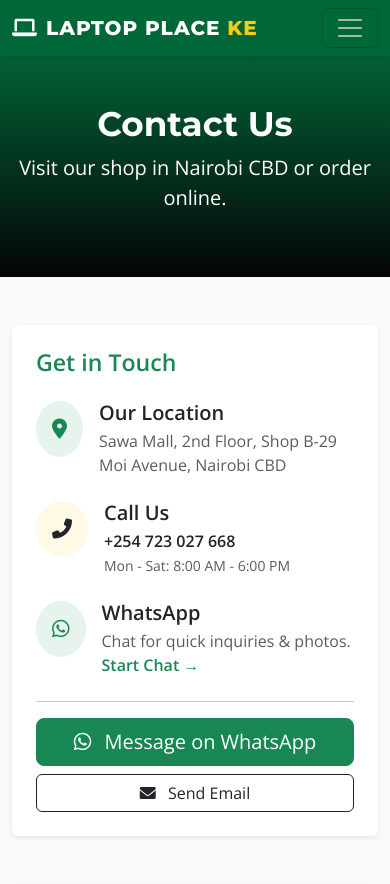
After one commit to kelvin-keter/laptop-place-v2, a Django app: page /contact/ in a window 390 px wide. The commit adds this page. Shown: the top 884 px of the page. Run offline with Django 5.2, Linux system fonts and the light colour scheme.

Commit message:
Add Contact Us page with Sawa Mall location

```diff
--- a/config/urls.py
+++ b/config/urls.py
@@ -1,7 +1,7 @@
 from django.contrib import admin
 from django.urls import path
-# We import views from the 'core' app folder
-from core.views import index, product_detail
+# UPDATED: Added 'contact' to the list of imports
+from core.views import index, product_detail, contact
 from django.conf import settings
 from django.conf.urls.static import static
 
@@ -9,12 +9,14 @@ urlpatterns = [
     # Admin Panel
     path('admin/', admin.site.urls),
 
-    # Homepage (http://your-site.com/)
+    # Homepage (http://laptopplacekenya.com/)
     path('', index, name='index'),
 
-    # Product Detail Page (http://your-site.com/product/1/)
-    # <int:pk> means "expect a number here" (like an ID)
+    # Product Detail Page
     path('product/<int:pk>/', product_detail, name='product_detail'),
+
+    # NEW: Contact Us Page (http://laptopplacekenya.com/contact/)
+    path('contact/', contact, name='contact'),
 ]
 
 # This ensures images load correctly when you run the server locally
--- a/core/templates/core/base.html
+++ b/core/templates/core/base.html
@@ -119,7 +119,7 @@
             </button>
             <div class="collapse navbar-collapse" id="navbarNav">
                 <ul class="navbar-nav ms-auto align-items-center">
-                    <li class="nav-item"><a class="nav-link" href="/">Home</a></li>
+                    <li class="nav-item"><a class="nav-link" href="{% url 'index' %}">Home</a></li>
 
                     <li class="nav-item dropdown">
                         <a class="nav-link dropdown-toggle" href="#" id="navbarDropdown" role="button" data-bs-toggle="dropdown" aria-expanded="false">
@@ -141,7 +141,7 @@
                     </li>
 
                     <li class="nav-item"><a class="nav-link" href="#">About Us</a></li>
-                    <li class="nav-item"><a class="btn btn-gold btn-sm ms-3 rounded-pill" href="#">Contact Us</a></li>
+                    <li class="nav-item"><a class="btn btn-gold btn-sm ms-3 rounded-pill" href="{% url 'contact' %}">Contact Us</a></li>
                 </ul>
             </div>
         </div>
--- /dev/null
+++ b/core/templates/core/contact.html
@@ -0,0 +1,92 @@
+{% extends 'core/base.html' %}
+
+{% block content %}
+<div class="bg-dark text-white text-center py-5" style="background: linear-gradient(rgba(0,104,56,0.9), rgba(0,0,0,0.9));">
+    <div class="container">
+        <h1 class="display-4 fw-bold" style="font-family: 'Montserrat';">Contact Us</h1>
+        <p class="lead">Visit our shop in Nairobi CBD or order online.</p>
+    </div>
+</div>
+
+<div class="container py-5">
+    <div class="row g-5">
+
+        <div class="col-md-5">
+            <div class="card border-0 shadow-sm h-100">
+                <div class="card-body p-4">
+                    <h3 class="fw-bold mb-4 text-success">Get in Touch</h3>
+
+                    <div class="d-flex mb-4">
+                        <div class="flex-shrink-0">
+                            <div class="bg-success bg-opacity-10 p-3 rounded-circle text-success">
+                                <i class="fas fa-map-marker-alt fa-lg"></i>
+                            </div>
+                        </div>
+                        <div class="ms-3">
+                            <h5 class="fw-bold mb-1">Our Location</h5>
+                            <p class="text-muted mb-0">
+                                Sawa Mall, 2nd Floor, Shop B-29<br>
+                                Moi Avenue, Nairobi CBD
+                            </p>
+                        </div>
+                    </div>
+
+                    <div class="d-flex mb-4">
+                        <div class="flex-shrink-0">
+                            <div class="bg-warning bg-opacity-10 p-3 rounded-circle text-dark">
+                                <i class="fas fa-phone-alt fa-lg"></i>
+                            </div>
+                        </div>
+                        <div class="ms-3">
+                            <h5 class="fw-bold mb-1">Call Us</h5>
+                            <p class="text-muted mb-0">
+                                <a href="tel:+254723027668" class="text-decoration-none text-dark fw-bold">+254 723 027 668</a>
+                            </p>
+                            <small class="text-muted">Mon - Sat: 8:00 AM - 6:00 PM</small>
+                        </div>
+                    </div>
+
+                    <div class="d-flex mb-4">
+                        <div class="flex-shrink-0">
+                            <div class="bg-success bg-opacity-10 p-3 rounded-circle text-success">
+                                <i class="fab fa-whatsapp fa-lg"></i>
+                            </div>
+                        </div>
+                        <div class="ms-3">
+                            <h5 class="fw-bold mb-1">WhatsApp</h5>
+                            <p class="text-muted mb-0">Chat for quick inquiries & photos.</p>
+                            <a href="https://wa.me/254723027668" target="_blank" class="text-success fw-bold text-decoration-none">Start Chat &rarr;</a>
+                        </div>
+                    </div>
+
+                    <hr>
+
+                    <div class="d-grid gap-2">
+                         <a href="https://wa.me/254723027668" class="btn btn-success btn-lg">
+                            <i class="fab fa-whatsapp me-2"></i> Message on WhatsApp
+                        </a>
+                        <a href="mailto:info@laptopplacekenya.com" class="btn btn-outline-dark">
+                            <i class="fas fa-envelope me-2"></i> Send Email
+                        </a>
+                    </div>
+
+                </div>
+            </div>
+        </div>
+
+        <div class="col-md-7">
+            <div class="card border-0 shadow-sm h-100 overflow-hidden">
+                <iframe
+                    src="https://www.google.com/maps/embed?pb=!1m18!1m12!1m3!1d3988.816353956327!2d36.82364731475406!3d-1.284094799063259!2m3!1f0!2f0!3f0!3m2!1i1024!2i768!4f13.1!3m3!1m2!1s0x182f10d70031024b%3A0x626605016254589!2sSawa%20Mall!5e0!3m2!1sen!2ske!4v1625000000000!5m2!1sen!2ske"
+                    width="100%"
+                    height="100%"
+                    style="border:0; min-height: 400px;"
+                    allowfullscreen=""
+                    loading="lazy">
+                </iframe>
+            </div>
+        </div>
+
+    </div>
+</div>
+{% endblock %}
--- a/core/views.py
+++ b/core/views.py
@@ -1,6 +1,6 @@
 from django.shortcuts import render, get_object_or_404
 from django.db.models import Q
-from .models import Product, Category  # <-- IMPORTED CATEGORY HERE
+from .models import Product, Category
 
 def index(request):
     # 1. Start with base rule: Only show items that are in stock
@@ -9,7 +9,7 @@ def index(request):
     # 2. Get all categories for the sidebar dropdown
     categories = Category.objects.all()
 
-    # --- EXISTING SEARCH LOGIC ---
+    # --- SEARCH LOGIC ---
     query = request.GET.get('q')
     if query:
         products = products.filter(
@@ -17,7 +17,7 @@ def index(request):
             Q(name__icontains=query)
         )
 
-    # --- NEW ADVANCED FILTERS ---
+    # --- ADVANCED FILTERS ---
 
     # Filter by Category (Sidebar Dropdown)
     category_filter = request.GET.get('category')
@@ -60,7 +60,6 @@ def index(request):
     }
     return render(request, 'core/index.html', context)
 
-# KEEPING YOUR PERFECT PRODUCT_DETAIL VIEW
 def product_detail(request, pk):
     product = get_object_or_404(Product, pk=pk)
 
@@ -72,3 +71,7 @@ def product_detail(request, pk):
         'related_products': related_products
     }
     return render(request, 'core/product_detail.html', context)
+
+# --- NEW: CONTACT US VIEW ---
+def contact(request):
+    return render(request, 'core/contact.html')
```
